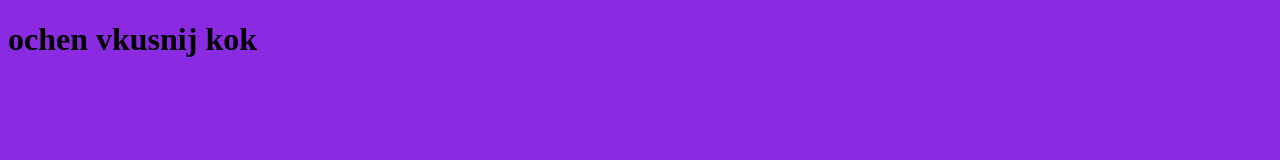
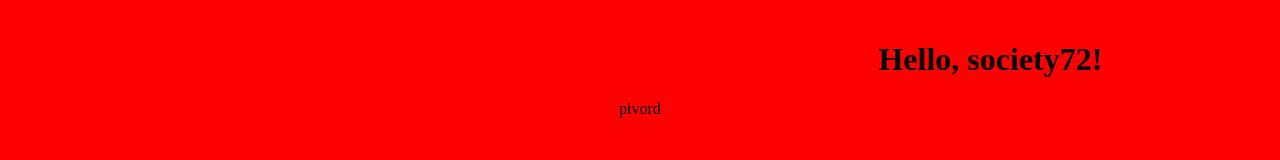
Before and after one commit to b3t0ns/kok, a plain HTML site: page index.html in a window 1280 px wide. Drawn offline with Linux system fonts and the light colour scheme.

```diff
--- a/index.html
+++ b/index.html
@@ -4,18 +4,15 @@
 <head>
   <meta charset="utf-8">
   <meta name="viewport" content="width=device-width">
-  <title>gaynegger</title>
+  <title>Lapins Labs</title>
   <link href="style.css" rel="stylesheet" type="text/css" />
 </head>
+<body>
 
-<body>
-  <h1>ochen vkusnij kok</h1>
+  <h1>Hello, society72!</h1>
+  <p> pivord </p>
 
-
-
-
-
-  <script src="script.js"></script>
+<script src="script.js"></script>
 </body>
 
 </html>
--- a/style.css
+++ b/style.css
@@ -1,4 +1,15 @@
+html, body {
+  	margin: auto;
+	width: 85%;
+	padding: 10px;
+	text-align: center;
+}
+
 body {
-background-color: blueviolet;
+	background-color: rgb(255, 0, 0);
+}
+
+h1 {
+	text-align: right;
 
 }
```
